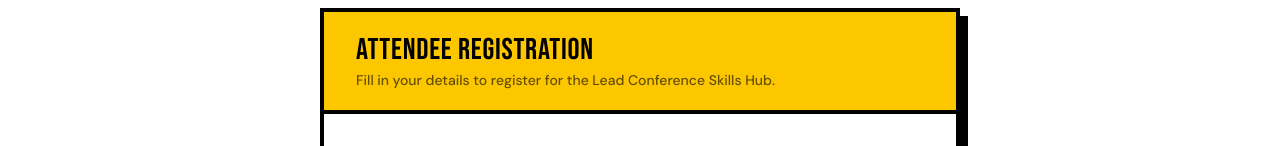
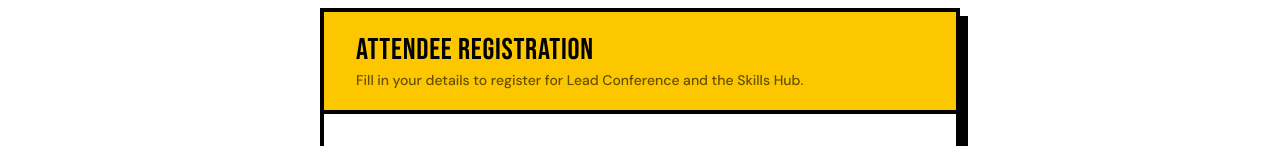
Before and after one commit to BICD-dev/skills-hub, a React (Vite) app in the folder frontend/: page / in a window 1280 px wide. Shown: the part 166-312 px from the top of the page. Built offline with nearby package versions, Linux system fonts and the light colour scheme.

Commit message:
refactor: update success message and registration prompts for clarity

```diff
--- a/frontend/src/page/Form.tsx
+++ b/frontend/src/page/Form.tsx
@@ -195,7 +195,7 @@ export default function LeadConferenceForm(): JSX.Element {
               onlineCourses: form.onlineCourses,
           });
 
-          toast.success("Registration successful! Redirecting to payment...");
+          toast.success("Redirecting to payment...");
           setSubmissionMode("payment");
           setSubmitted(true);
 
@@ -282,7 +282,7 @@ export default function LeadConferenceForm(): JSX.Element {
           <p className="text-black/60 font-medium mb-8">
             {submissionMode === "payment"
               ? "Please stay on this page!!!"
-              : "Thank you for registering your attendance."}
+              : "Thank you for registering for Lead Conference."}
           </p>
 
         </div>
@@ -327,7 +327,7 @@ export default function LeadConferenceForm(): JSX.Element {
                 ATTENDEE REGISTRATION
               </h2>
               <p className="text-sm text-black/60 font-medium mt-0.5">
-                Fill in your details to register for the Lead Conference Skills Hub.
+                Fill in your details to register for Lead Conference and the Skills Hub.
               </p>
             </div>
 
```
